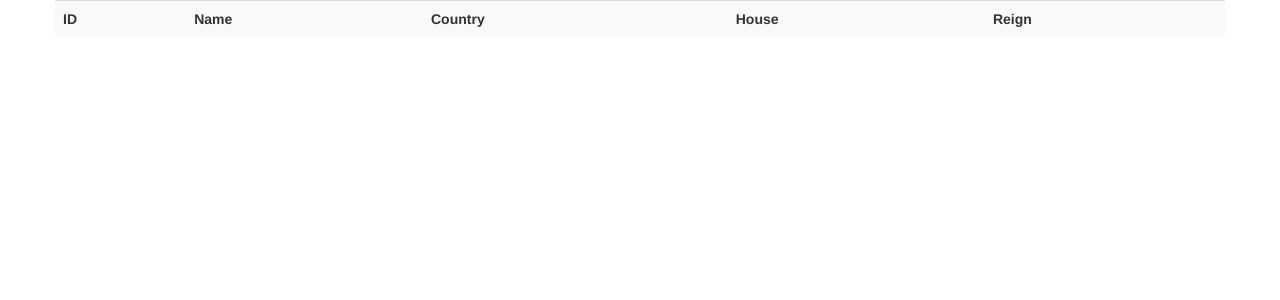
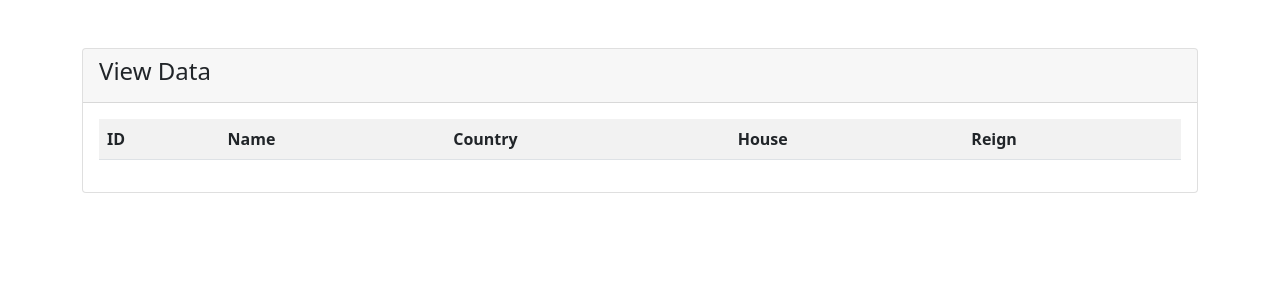
Before and after one commit to Bright-Phiri/JSON, a PHP site: page / in a window 1280 px wide. Shown: the top 300 px of the page. Run offline with PHP 8.4, Linux system fonts and the light colour scheme; lists and menus that the app fills with data are empty.

Commit message:
fetching json options

```diff
--- a/index.php
+++ b/index.php
@@ -5,16 +5,22 @@
     <meta charset="UTF-8">
     <meta http-equiv="X-UA-Compatible" content="IE=edge">
     <meta name="viewport" content="width=device-width, initial-scale=1.0">
-    <link rel="stylesheet" href="https://maxcdn.bootstrapcdn.com/bootstrap/3.3.7/css/bootstrap.min.css">
-    <title>JSON</title>
+    <link href="https://cdn.jsdelivr.net/npm/bootstrap@5.0.1/dist/css/bootstrap.min.css" rel="stylesheet"
+        integrity="sha384-+0n0xVW2eSR5OomGNYDnhzAbDsOXxcvSN1TPprVMTNDbiYZCxYbOOl7+AMvyTG2x" crossorigin="anonymous">
+    <title>JSON and AJAX</title>
 </head>
 
 <body>
 
     <div class="container">
         <div class="row">
-            <div class="col-10">
-                <table id="dTable" class="table table-hover table-striped table-responsive mt-5">
+            <div class="col">
+                <div class="card mt-5">
+                    <div class="card-header">
+                        <h4>View Data</h4>
+                    </div>
+                    <di class="card-body">
+                        <table id="dTable" class="table table-hover table-striped table-responsive">
                             <tr>
                                 <th>ID</th>
                                 <th>Name</th>
@@ -23,12 +29,23 @@
                                 <th>Reign</th>
                             </tr>
                         </table>
+                    </di>
                 </div>
             </div>
         </div>
-    <script src="https://code.jquery.com/jquery-3.6.0.js" integrity="sha256-H+K7U5CnXl1h5ywQfKtSj8PCmoN9aaq30gDh27Xc0jk=" crossorigin="anonymous"></script>
+    </div>
+    <script src="https://code.jquery.com/jquery-3.6.0.js"
+        integrity="sha256-H+K7U5CnXl1h5ywQfKtSj8PCmoN9aaq30gDh27Xc0jk=" crossorigin="anonymous"></script>
+    <script src="https://cdn.jsdelivr.net/npm/bootstrap@5.0.1/dist/js/bootstrap.bundle.min.js"
+        integrity="sha384-gtEjrD/SeCtmISkJkNUaaKMoLD0//ElJ19smozuHV6z3Iehds+3Ulb9Bn9Plx0x4" crossorigin="anonymous">
+    </script>
+
     <script>
     $(function() {
+
+        opt1();
+
+        function opt1() {
             $.getJSON('http://mysafeinfo.com/api/data?list=englishmonarchs&format=json', function(data) {
                 var userData = '';
                 $.each(data, function(key, value) {
@@ -42,6 +59,45 @@
                 });
                 $("#dTable").append(userData);
             });
+        }
+
+        function opt2() {
+            $.get('http://mysafeinfo.com/api/data?list=englishmonarchs&format=json', function(data) {
+                var userData = '';
+                var users = $.parseJSON(data);
+                $.each(users, function(key, value) {
+                    userData += '<tr>';
+                    userData += '<td>' + value.ID + '</td>';
+                    userData += '<td>' + value.Name + '</td>';
+                    userData += '<td>' + value.Country + '</td>';
+                    userData += '<td>' + value.House + '</td>';
+                    userData += '<td>' + value.Reign + '</td>';
+                    userData += '</tr>';
+                });
+                $("#dTable").append(userData);
+            });
+        }
+
+        function opt3() {
+            $.ajax({
+                url: 'http://mysafeinfo.com/api/data?list=englishmonarchs&format=json',
+                method: 'GET',
+                dataType: 'JSON',
+                success: function(data) {
+                    var userData = '';
+                    $.each(data, function(key, value) {
+                        userData += '<tr>';
+                        userData += '<td>' + value.ID + '</td>';
+                        userData += '<td>' + value.Name + '</td>';
+                        userData += '<td>' + value.Country + '</td>';
+                        userData += '<td>' + value.House + '</td>';
+                        userData += '<td>' + value.Reign + '</td>';
+                        userData += '</tr>';
+                    });
+                    $("#dTable").append(userData);
+                }
+            });
+        }
     });
     </script>
 </body>
```
Lines whose indentation alone changed are shown as unchanged.
